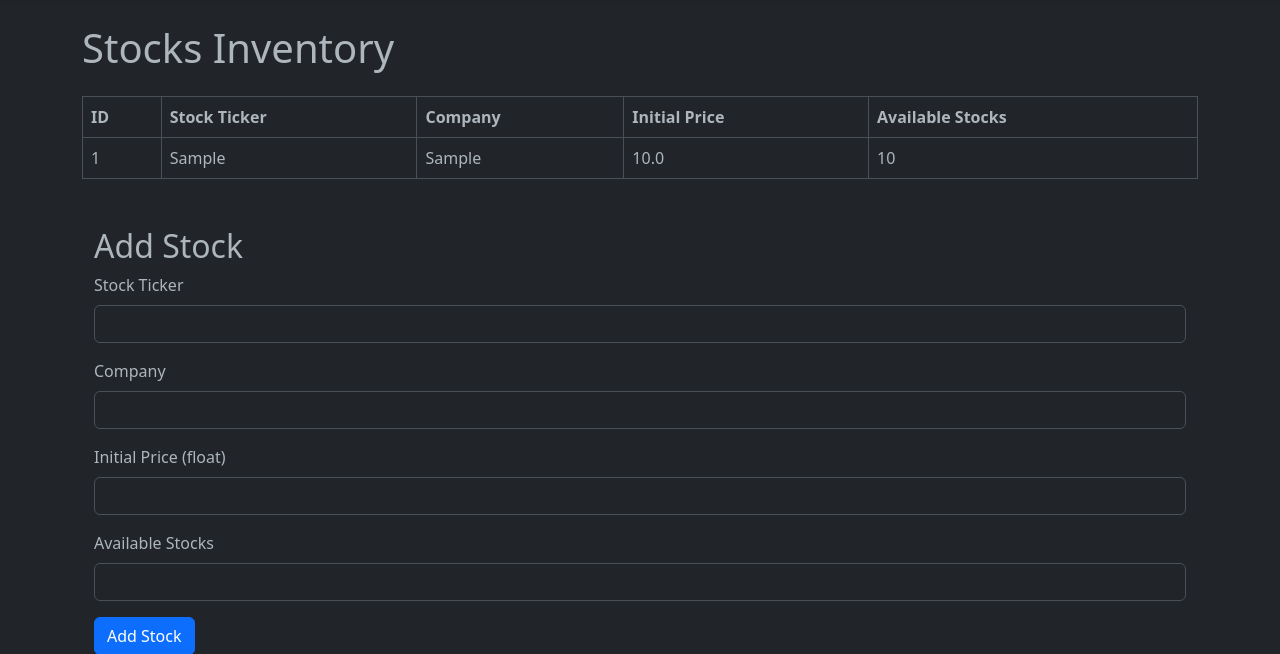
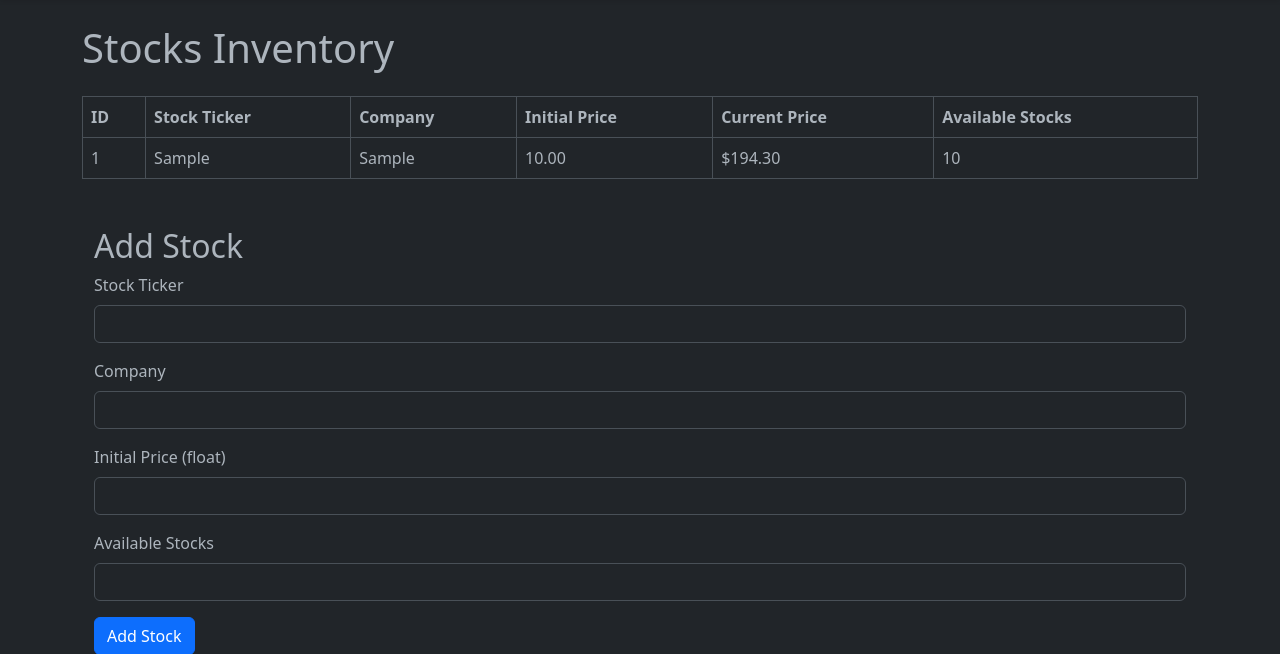
Before and after one commit to hskim19-yeet/GitHub-Main-Repo, a Flask app: page /stocks in a window 1280 px wide. Shown: the part 56-710 px from the top of the page. Run offline with Flask 3, Linux system fonts and the light colour scheme; a user stored in the database is signed in; tables that the repository leaves empty hold one stand-in row (values such as "Sample post").

Commit message:
Added price generator.
Changed app.py and stocks.html. app.py randomizes prices for all stocks, commits the prices to db, db returns JSON in format of {Ticker: price, Ticker: price, ... }

This JSON gets used to update the GUI current price column in the stocks page.

stock.html also has javascript that calls python price randomizer function every thirty seconds.

```diff
--- a/working-directory/app.py
+++ b/working-directory/app.py
@@ -1,10 +1,11 @@
-from flask import Flask, render_template, redirect, url_for, flash, request
+from flask import Flask, render_template, redirect, url_for, flash, request, jsonify
 from flask_sqlalchemy import SQLAlchemy
 from werkzeug.security import generate_password_hash, check_password_hash
 from flask_login import LoginManager, login_user, logout_user, login_required, current_user, UserMixin
 from functools import wraps
 from decimal import Decimal, InvalidOperation
 from datetime import datetime, time
+import random
 
 app = Flask(__name__)
 
@@ -70,6 +71,7 @@ class Stock(db.Model):
     company = db.Column(db.String(120), unique=True, nullable=False)
     initial_price = db.Column(db.Float, nullable=False)
     available_stocks = db.Column(db.Integer, nullable=False)
+    current_price = db.Column(db.Float, nullable=True)
 
     orders = db.relationship("Order", backref="stock", lazy=True)
     portfolios = db.relationship("Portfolio", backref="stock", lazy=True)
@@ -175,6 +177,19 @@ def get_market_context():
         "closed_dates_formatted": formatted_dates,
         "display_hours": display_hours,
     }
+
+@app.route("/update_stock_prices")
+def update_stock_prices():
+    max_price = 600
+    stocks = Stock.query.all()
+
+    for stock in stocks:
+        new_price = round(random.uniform(0, max_price), 2)
+        stock.current_price = new_price
+
+    db.session.commit()
+    ## return JSON data like "AAPL": 300.00, "BASS": 199.90, etc.
+    return jsonify ({stock.stock_ticker: stock.current_price for stock in stocks})
 
 @app.route("/signup", methods=["GET", "POST"])
 def signup():
@@ -514,6 +529,7 @@ def add_stock():
                       company=company,
                       initial_price=initial_price,
                       available_stocks=available_stocks,
+                      current_price = initial_price
                       )
 
     try:
--- a/working-directory/templates/stocks.html
+++ b/working-directory/templates/stocks.html
@@ -18,7 +18,9 @@
                     <th>Stock Ticker</th>
                     <th>Company</th>
                     <th>Initial Price</th>
+                    <th>Current Price</th>
                     <th>Available Stocks</th>
+
                 </tr>
             </thead>
             <tbody>
@@ -28,7 +30,10 @@
                     <td>{{ stock.id }}</td>
                     <td>{{ stock.stock_ticker }}</td>
                     <td>{{ stock.company }}</td>
-                    <td>{{ stock.initial_price }}</td>
+                    <td>{{ '%.2f'|format(stock.initial_price) }}</td>
+                    <td class="updated-price" data-symbol="{{ stock.stock_ticker }}">
+                        ${{ '%.2f'|format(stock.current_price) }}
+                    </td>
                     <td>{{ stock.available_stocks }}</td>
 
                 </tr>
@@ -67,4 +72,34 @@
         {% endif %}
     </div>
 
+<!-- javascript for updating the prices -->
+    <script>
+        document.addEventListener("DOMContentLoaded", () => {
+            async function update_stock_prices() {
+                try {
+                    const response = await fetch("/update_stock_prices");
+                    const json_data = await response.json(); //gets the return jsonify from app.py and stores it to data.
+
+                    //update current price column in db.
+
+                    document.querySelectorAll(".updated-price").forEach(cell => { //fetches the cells of updated price
+                        const symbol = cell.dataset.symbol; //json_data has the json {"TICKER": current price, ...}. data-symbol is the Ticker associated with the cell, data[symbol] is the value, or the price.
+                        if (json_data[symbol] !== undefined) { //matches symbols to the json data from the app.py
+                            cell.textContent = `$${json_data[symbol].toFixed(2)}`; //assigns the updated price for that symbol according to json we got from db.
+                        }
+                    });
+
+                } catch (error) {
+                    console.error("Error fetching prices:", error);
+                }
+            }
+
+        update_stock_prices(); //calling the function that we just defined
+
+        setInterval(update_stock_prices, 30000); //calling update_stock_prices every 30 seconds
+
+        });
+
+    </script>
+
     {% endblock %}
```
